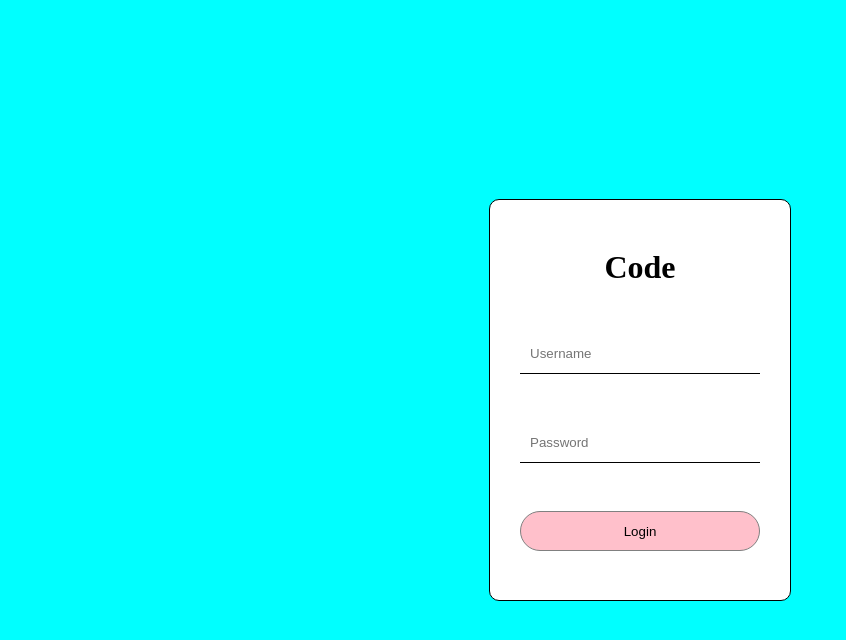
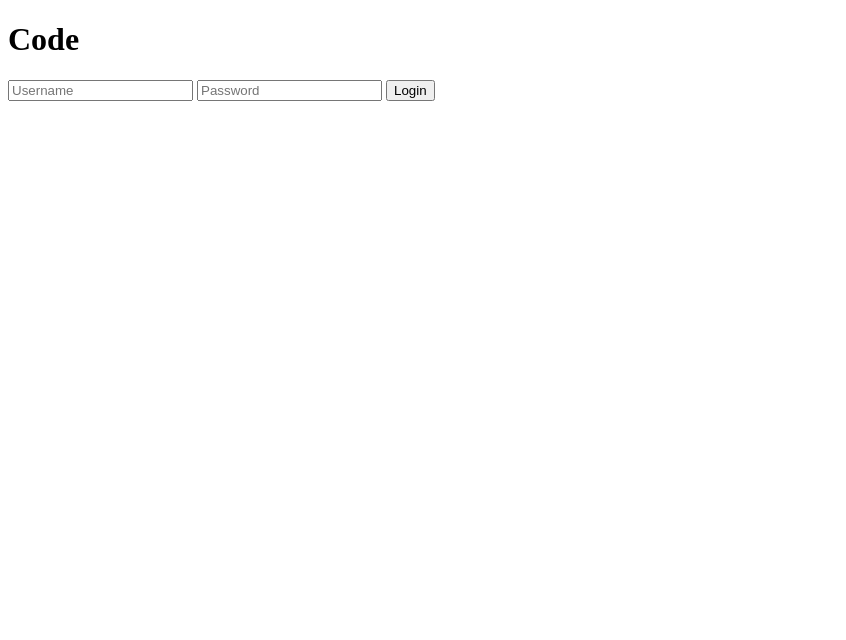
Before and after one commit to vinitvijal/HTMLCSS-YouTube, a plain HTML site: page Day 1/index.html in a window 1280 px wide. Shown: the whole page, without its empty margins (0-846 px from the left). Drawn offline with Linux system fonts and the light colour scheme.

Commit message:
initial commit

```diff
--- a/Day 1/index.html
+++ b/Day 1/index.html
@@ -5,7 +5,7 @@
     <meta http-equiv="X-UA-Compatible" content="IE=edge">
     <meta name="viewport" content="width=device-width, initial-scale=1.0">
     <title>Document</title>
-    <link rel="stylesheet" href="style.css">
+    <!-- <link rel="stylesheet" href="style.css"> -->
 </head>
 <body>
     <form>
```
Also changed, not shown: 1 other file.
